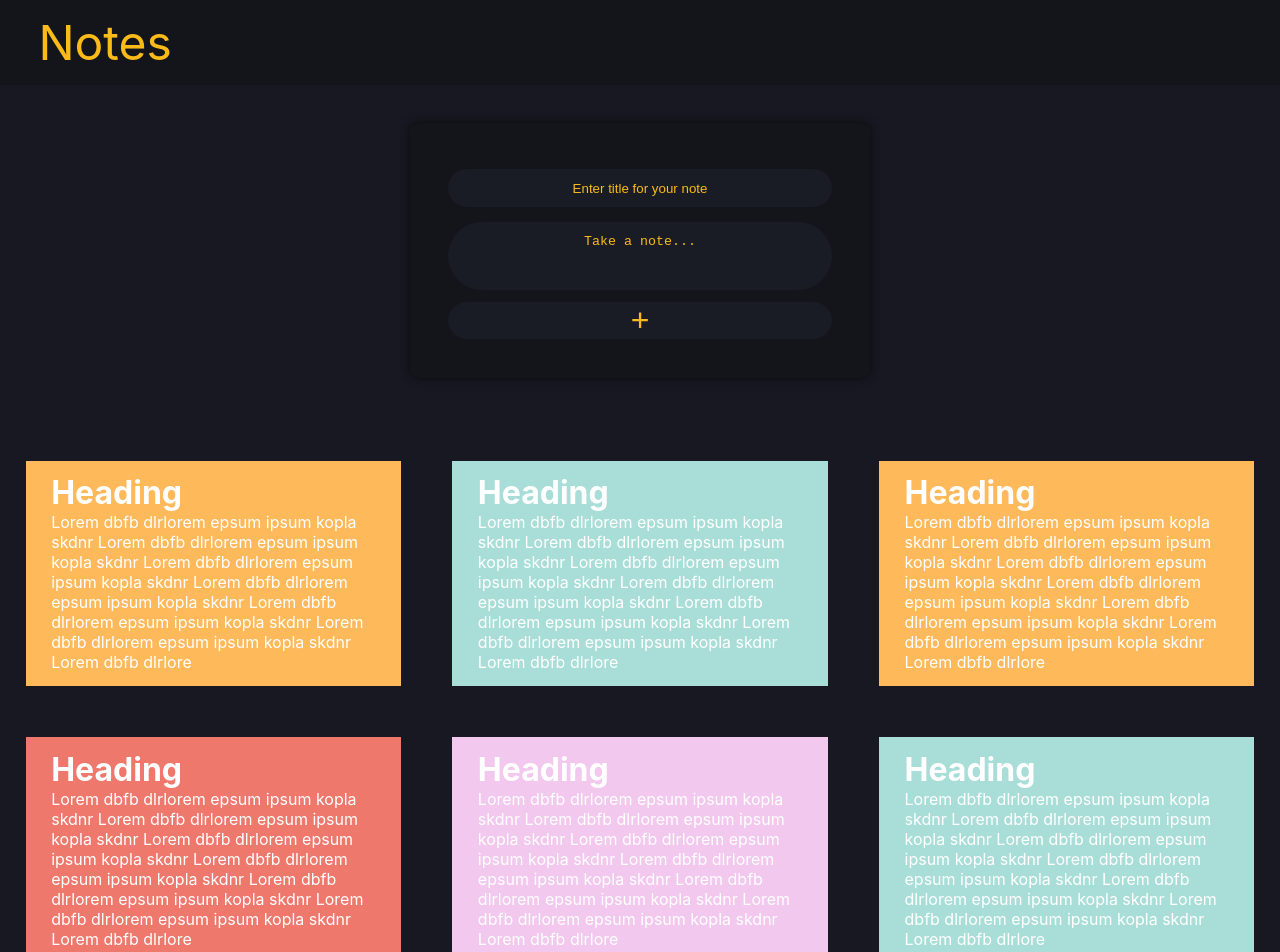
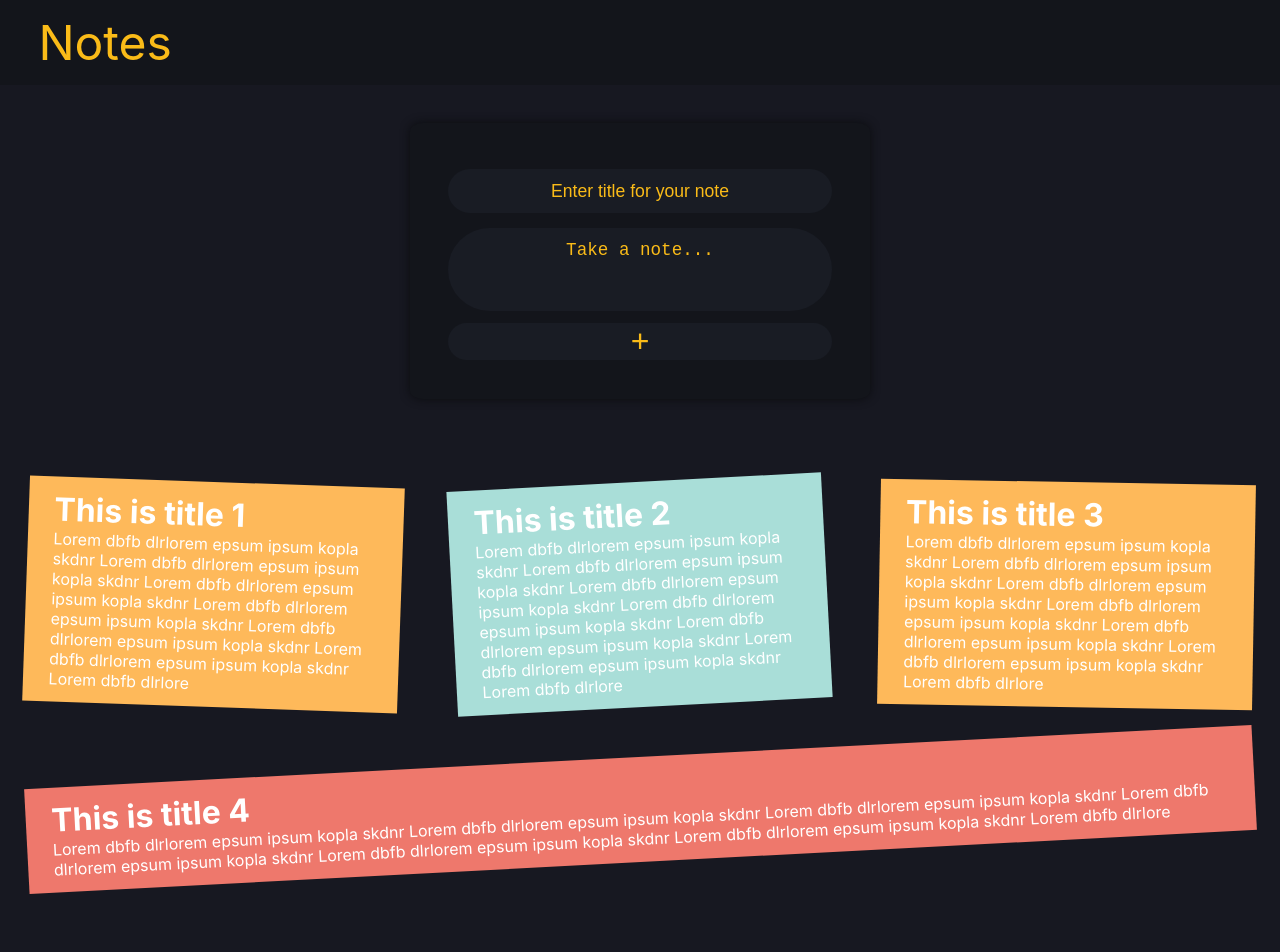
Before and after one commit to Anurag-Singh-Rajput/karya, a React (Create React App) app: page / in a window 1280 px wide. Shown: the top 952 px of the page. After the commit the page ends 894 px from the top, so only its background shows below. Built offline with nearby package versions, Linux system fonts and the light colour scheme.

Commit message:
add-note-dynamic

```diff
--- a/src/App.js
+++ b/src/App.js
@@ -8,9 +8,9 @@ import NoteApp from "./Components/Notes/NoteApp";
 function App() {
   return (
     <React.Fragment>
-      {/* <Navbar /> */}
-      {/* <Header /> */}
-      {/* <CardContainer /> */}
+      {/* <Navbar />
+      <Header />
+      <CardContainer /> */}
       <NoteApp />
     </React.Fragment>
   );
--- a/src/Components/Notes/CreateNote.js
+++ b/src/Components/Notes/CreateNote.js
@@ -1,12 +1,45 @@
+import { useState } from "react";
 import classes from "./CreateNote.module.css";
 
-const CreateNote = () => {
+const CreateNote = (props) => {
+  const [note, setNote] = useState({
+    title: "",
+    text: "",
+  });
+  const handleClick = (e) => {
+    e.preventDefault();
+    props.setNotes((prevNotes) => {
+      return [...prevNotes, note];
+    });
+  };
+  const handleChange = (e) => {
+    const { name, value } = e.target;
+    setNote((prevNote) => {
+      return {
+        ...prevNote,
+        [name]: value,
+      };
+    });
+  };
   return (
     <div className={classes.form__container}>
       <form>
-        <input name="title" placeholder="Enter title for your note" />
-        <textarea name="content" placeholder="Take a note..." rows="3" />
-        <button>+</button>
+        <input
+          name="title"
+          placeholder="Enter title for your note"
+          value={note.title}
+          onChange={handleChange}
+        />
+        <textarea
+          name="text"
+          placeholder="Take a note..."
+          rows="3"
+          value={note.content}
+          onChange={handleChange}
+        />
+        <button type="submit" onClick={handleClick}>
+          +
+        </button>
       </form>
     </div>
   );
--- a/src/Components/Notes/CreateNote.module.css
+++ b/src/Components/Notes/CreateNote.module.css
@@ -24,6 +24,7 @@ form textarea {
   outline: none;
   margin: 2% auto;
   padding: 3% 0%;
+  font-size: 1.1rem;
   color: #fabb18;
   background-color: #191c24;
   border-radius: 500px;
--- a/src/Components/Notes/Note.js
+++ b/src/Components/Notes/Note.js
@@ -1,14 +1,9 @@
 import classes from "./Note.module.css";
-const Note = () => {
+const Note = (props) => {
   return (
     <div className={classes.note}>
-      <h1>Heading</h1>
-      <p>
-        Lorem dbfb dlrlorem epsum ipsum kopla skdnr Lorem dbfb dlrlorem epsum
-        ipsum kopla skdnr Lorem dbfb dlrlorem epsum ipsum kopla skdnr Lorem dbfb
-        dlrlorem epsum ipsum kopla skdnr Lorem dbfb dlrlorem epsum ipsum kopla
-        skdnr Lorem dbfb dlrlorem epsum ipsum kopla skdnr Lorem dbfb dlrlore
-      </p>
+      <h1>{props.title}</h1>
+      <p>{props.text}</p>
     </div>
   );
 };
--- a/src/Components/Notes/Note.module.css
+++ b/src/Components/Notes/Note.module.css
@@ -1,8 +1,8 @@
 /* #FEB95A#F2C8EE#A9DED8#EE786C */
 .note {
-  width: 33%;
+  /* width: 20%%; */
+  /* max-width: 27%; */
   margin: 2%;
-  height: 200px;
   padding: 1% 1% 1% 2%;
 }
 .note:nth-child(odd) {
@@ -17,3 +17,15 @@
 .note:nth-child(5n) {
   background-color: #f2c8ee;
 }
+.note:nth-child(odd) {
+  transform: rotate(2deg);
+}
+.note:nth-child(even) {
+  transform: rotate(-3deg);
+}
+.note:nth-child(3n) {
+  transform: rotate(1deg);
+}
+.note:nth-child(5n) {
+  transform: rotate(-4deg);
+}
--- a/src/Components/Notes/NoteApp.js
+++ b/src/Components/Notes/NoteApp.js
@@ -1,13 +1,32 @@
-import React from "react";
+import React, { useState } from "react";
 import classes from "./NoteApp.module.css";
 import CreateNote from "./CreateNote";
 import Notes from "./Notes";
 const NoteApp = () => {
+  const initialNotes = [
+    {
+      title: "This is title 1",
+      text: "Lorem dbfb dlrlorem epsum ipsum kopla skdnr Lorem dbfb dlrlorem epsum ipsum kopla skdnr Lorem dbfb dlrlorem epsum ipsum kopla skdnr Lorem dbfb dlrlorem epsum ipsum kopla skdnr Lorem dbfb dlrlorem epsum ipsum kopla skdnr Lorem dbfb dlrlorem epsum ipsum kopla skdnr Lorem dbfb dlrlore",
+    },
+    {
+      title: "This is title 2",
+      text: "Lorem dbfb dlrlorem epsum ipsum kopla skdnr Lorem dbfb dlrlorem epsum ipsum kopla skdnr Lorem dbfb dlrlorem epsum ipsum kopla skdnr Lorem dbfb dlrlorem epsum ipsum kopla skdnr Lorem dbfb dlrlorem epsum ipsum kopla skdnr Lorem dbfb dlrlorem epsum ipsum kopla skdnr Lorem dbfb dlrlore",
+    },
+    {
+      title: "This is title 3",
+      text: "Lorem dbfb dlrlorem epsum ipsum kopla skdnr Lorem dbfb dlrlorem epsum ipsum kopla skdnr Lorem dbfb dlrlorem epsum ipsum kopla skdnr Lorem dbfb dlrlorem epsum ipsum kopla skdnr Lorem dbfb dlrlorem epsum ipsum kopla skdnr Lorem dbfb dlrlorem epsum ipsum kopla skdnr Lorem dbfb dlrlore",
+    },
+    {
+      title: "This is title 4",
+      text: "Lorem dbfb dlrlorem epsum ipsum kopla skdnr Lorem dbfb dlrlorem epsum ipsum kopla skdnr Lorem dbfb dlrlorem epsum ipsum kopla skdnr Lorem dbfb dlrlorem epsum ipsum kopla skdnr Lorem dbfb dlrlorem epsum ipsum kopla skdnr Lorem dbfb dlrlorem epsum ipsum kopla skdnr Lorem dbfb dlrlore",
+    },
+  ];
+  const [notes, setNotes] = useState(initialNotes);
   return (
     <React.Fragment>
       <div className={classes.header}>Notes</div>
-      <CreateNote />
-      <Notes />
+      <CreateNote setNotes={setNotes} />
+      <Notes notes={notes} />
     </React.Fragment>
   );
 };
--- a/src/Components/Notes/Notes.js
+++ b/src/Components/Notes/Notes.js
@@ -1,18 +1,11 @@
 import Note from "./Note";
 import classes from "./Notes.module.css";
-const Notes = () => {
+const Notes = (props) => {
   return (
     <div className={classes.notes}>
-      <Note />
-      <Note />
-      <Note />
-      <Note />
-      <Note />
-      <Note />
-      <Note />
-      <Note />
-      <Note />
-      <Note />
+      {props.notes.map((note) => (
+        <Note title={note.title} text={note.text} />
+      ))}
     </div>
   );
 };
```
